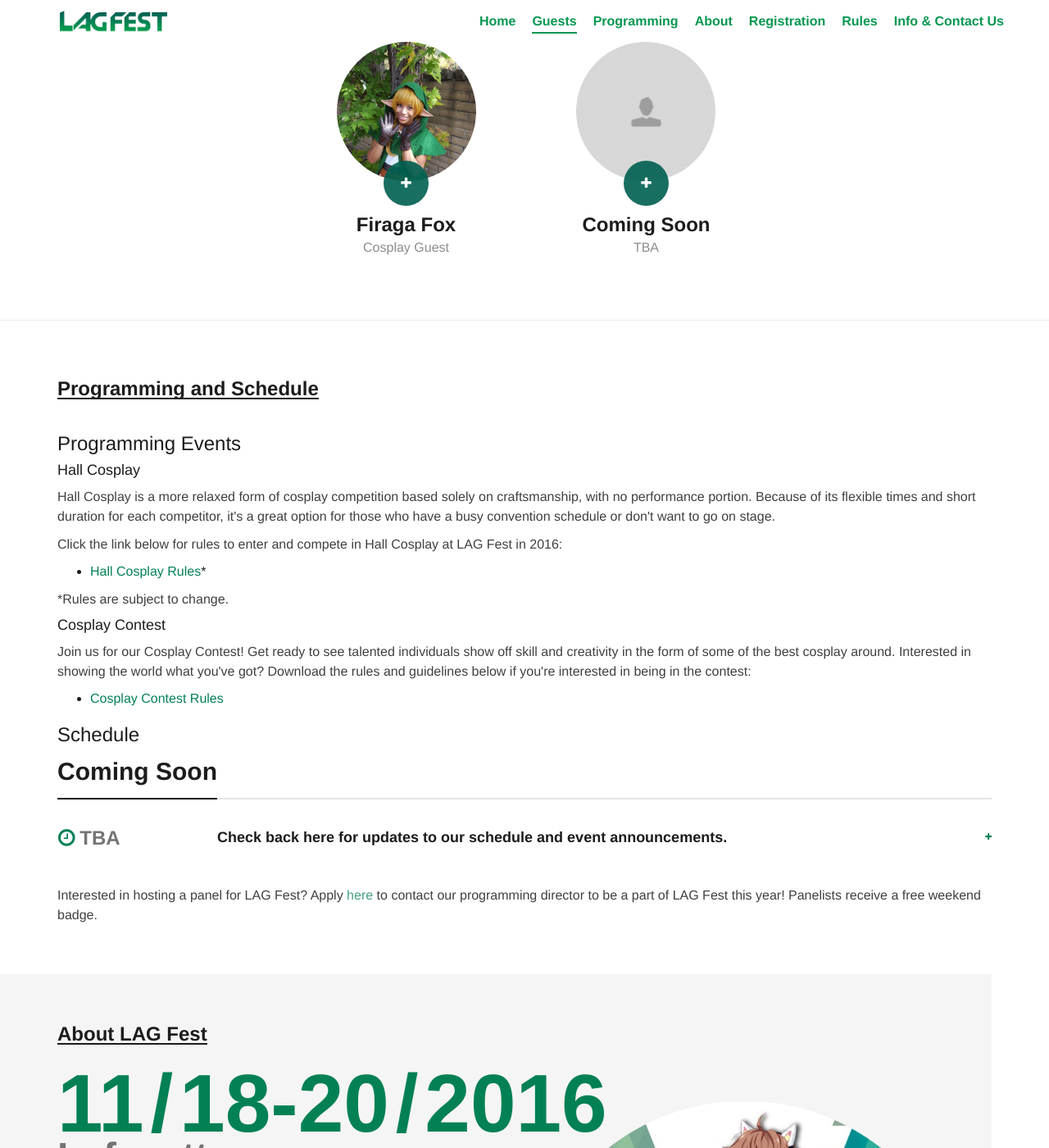
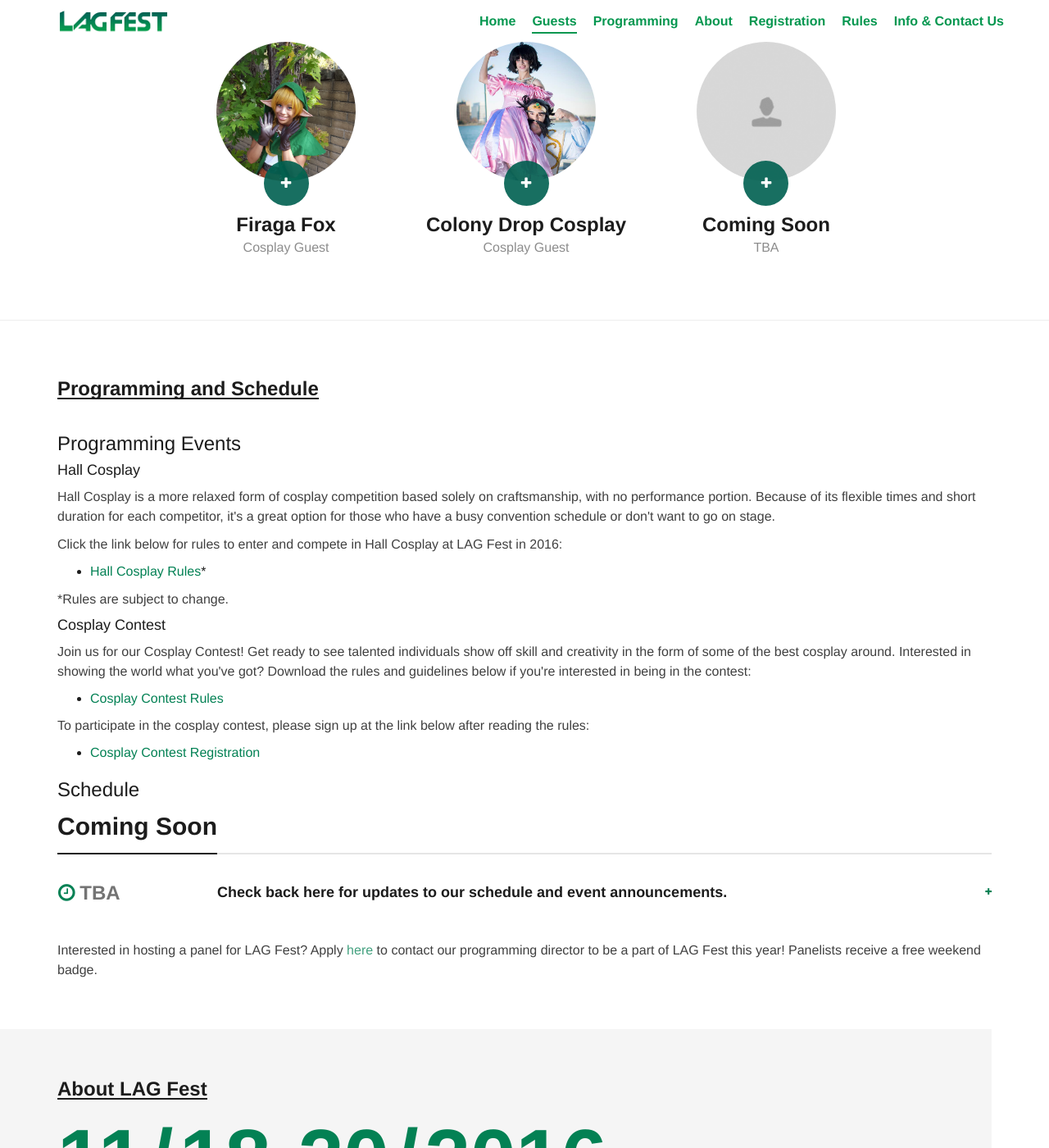
Before and after one commit to bentsea/lagfest, a Jekyll site: the page built from index.html, in a window 1280 px wide and 1400 px high, scrolled down 1264 px. Shown: the whole window at 82% size. Built offline with Jekyll 4.4.1, drawn with Linux system fonts in a browser that asks for light colours.

Commit message:
POsted new cosplay guest.

```diff
--- a/_includes/modal.html
+++ b/_includes/modal.html
@@ -331,6 +331,64 @@
 </div><!-- #modal10 -->
 
 
+<!-- Modal 6-->
+<div class="modal fade" id="modal-6" tabindex="-1" role="dialog" aria-labelledby="modal-6-label" aria-hidden="true">
+    <div class="modal-dialog">
+        <div class="modal-content">
+            <div class="modal-header">
+                <button type="button" class="close" data-dismiss="modal"><span aria-hidden="true">&times;</span><span class="sr-only">Close</span></button>
+                <div class="speaker-wrapper">
+                    <div class="speaker">
+                        <aside class="image">
+                            <img src="/img/headshots/Colony_Drop_headshot.jpg" alt="">
+                        </aside>
+                    </div><!-- .speaker -->
+                    <div class="speaker-name">
+                        <h1>Colony Drop Cosplay</h1>
+                        <h2>Cosplay Guest</h2>
+                    </div>
+                </div>
+            </div><!-- .modal-header -->
+            <div class="modal-body">
+                <div class="row">
+                    <div class="col-md-3 col-sm-3">
+                        <img class="img-responsive" src="/img/headshots/Colony_Drop_pic.jpg" alt="">
+                    </div>
+                    <div class="col-md-9 col-sm-9">
+                        <h3>About Us</h3>
+                        <p>Darien Spider, raised in Raising Star Texas on a cattle ranch, spent 15+ years as a LARPer before making his debut in Cosplay at San-Japan 7. Specializing in cold forged metal armor and outlandish but sturdy props, including a functioning chariot and a breech loading Harkonnen Cannon, his builds and build have put him head and shoulders above the competition on the cosplay stage. From Novice to Master in his first cosplay show, now even stage fright can’t slow this spacenoid down!</p>
+                        <p>QueenofSpace, a cosplayer since birth, well at least since per-pubesence, made her cosplay debut at Baka-con (now Sakura-con) 1998. Her passion for costume making has led her to a career as a garment production seamstress, and she has recently made a trip to Malaysia to combat urban poverty by teaching under privileged women how to sew for production.</p>
+                        <p>Together, they lead Colony Drop Cosplay, a name you’ve probably heard of a lot if you’ve attended any cosplay competitions in the last few years, to date they have taken 16 major awards, including four Best in Show titles, and even made it to the World Cosplay Summit National competition in 2015. With the help of TheGoblinQueen (Hair and Makeup), ZappaSlave (Stage Ninja Extraordinaire), and TheSockNinja (Finacial Backer, and Moral Support), Colony Drop Cosplay is a team that really lives up to it’s name.</p>
+                        <p>SIEG ZEON!</p>
+                    </div>
+                </div>
+            </div><!-- .modal-body -->
+            <div class="modal-footer">
+                <div class="speak">
+                    <div class="row">
+                        <div class="col-md-8 col-sm-7">
+                            <div class="title"><h3></h3></div>
+                        </div>
+                        <div class="col-md-4 col-sm-5">
+                            <div class="date-time">
+                                <div class="date">
+                                    <i class="fa fa-calendar"></i>
+                                    <figure>Lag-Fest</figure>
+                                </div>
+                                <div class="time">
+                                    <i class="fa fa-clock-o"></i>
+                                    <figure>11 / 18 / 2016</figure>
+                                </div>
+                            </div>
+                        </div>
+                    </div><!-- .row -->
+                </div><!-- .speak -->
+            </div><!-- .modal-footer -->
+        </div><!-- .modal-content -->
+    </div><!-- .modal-dialog -->
+</div><!-- #modal 6 -->
+
+
 
 
 <!-- Modal Blank-->
--- a/index.html
+++ b/index.html
@@ -140,6 +140,18 @@
                           <h4>Cosplay Guest</h4>
                       </div>
                   </div>
+                    <div class="col-md-3 col-sm-3 col-centered">
+                        <div class="speaker">
+                            <aside class="image">
+                                <div class="plus-wrapper" data-toggle="modal" data-target="#modal-6">
+                                    <div class="plus"><i class="fa fa-plus"></i></div>
+                                </div>
+                                <img src="/img/headshots/Colony_Drop_headshot.jpg" alt="">
+                            </aside>
+                            <h3>Colony Drop Cosplay</h3>
+                            <h4>Cosplay Guest</h4>
+                        </div>
+                    </div>
                   <div class="col-md-3 col-sm-3 col-centered">
                       <div class="speaker">
                           <aside class="image">
@@ -196,7 +208,8 @@
           <ul>
             <li><a href="/documents/Lag-Fest_Cosplay_Rules.docx">Cosplay Contest Rules</a></li>
           </ul>
-
+          <p>To participate in the cosplay contest, please sign up at the link below after reading the rules:</p>
+          <ul><li><a href="http://goo.gl/d3ht6W">Cosplay Contest Registration</a></li></ul>
 
 
           <h3>Schedule</h3>
```
Also changed, not shown: img/headshots/Colony_Drop_headshot.jpg (added), img/headshots/Colony_Drop_pic.jpg (added).
